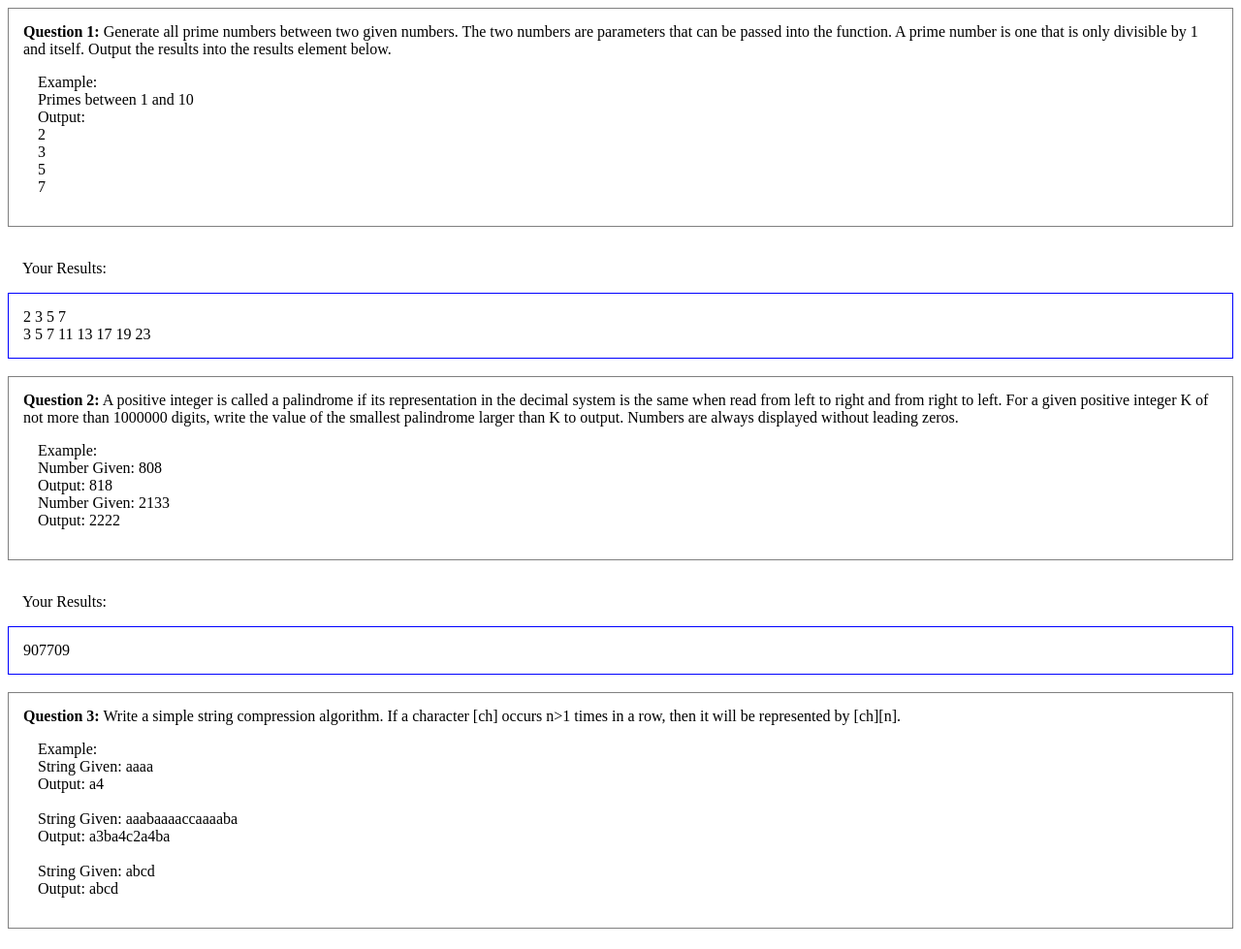
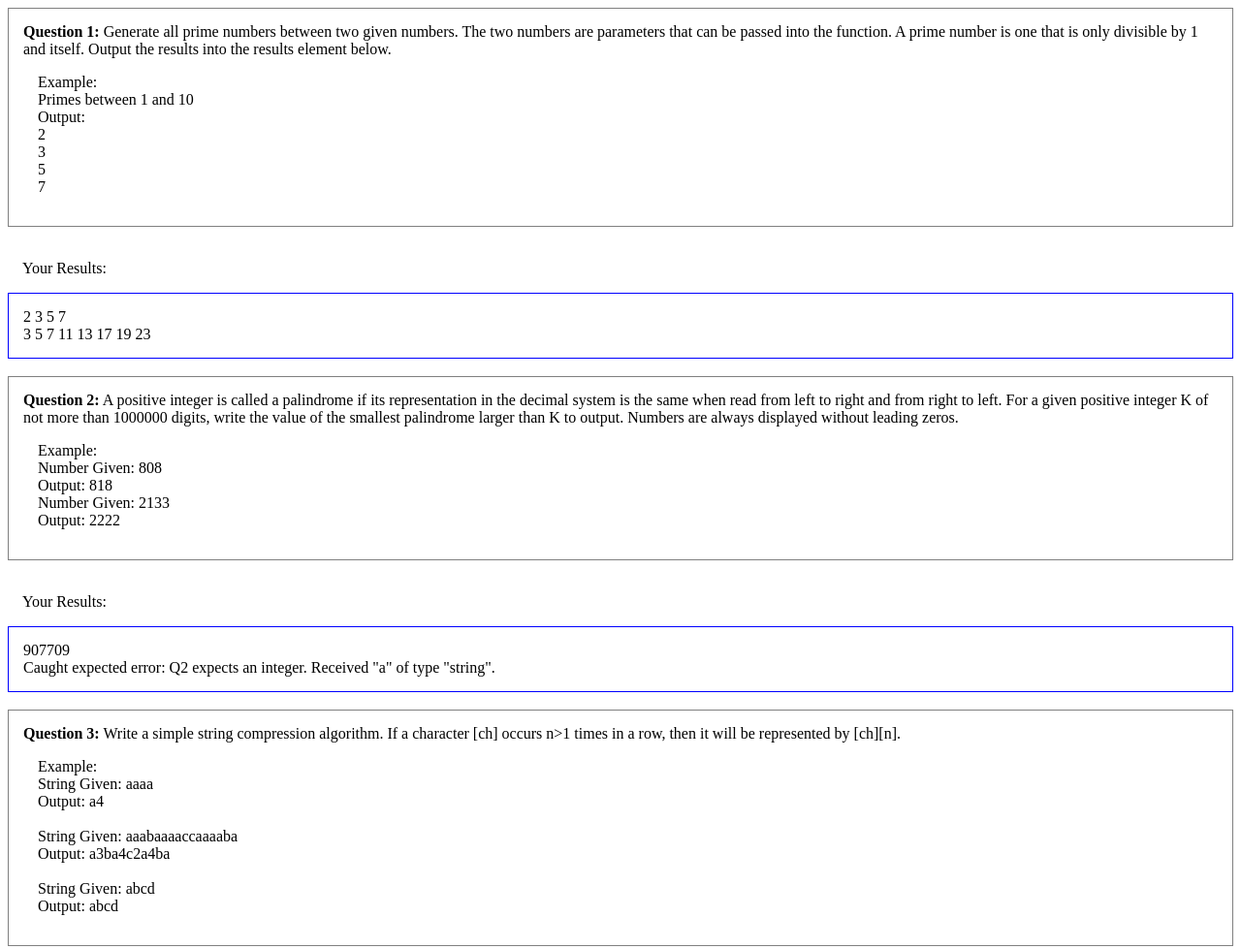
Before and after one commit to ccjoel/js-pandemic, a plain HTML site: page Questions.html in a window 1280 px wide. Shown: the top 979 px of the page at 97% size. Drawn offline with nearby package versions, Linux system fonts and the light colour scheme.

Commit message:
added validation to js functions

```diff
--- a/Questions.html
+++ b/Questions.html
@@ -49,15 +49,14 @@
 
         function Q1(number1, number2) {
             let returnValue = primes(number1, number2);
-
             return returnValue.join(' ');
         }
 
         /**
-         * Given a positive integer, returns if it is a palindrome
+         * Given a positive integer, returns if it is a palindrome.
          **/
         function isPalindrome(num) {
-            const asString = num + '';
+            const asString = num.toString();
 
             const reversed = asString
                 .split('')
@@ -67,19 +66,39 @@
             return asString === reversed;
         }
 
-        function Q2(number1) {
-            for (let counter = number1 + 1; counter < Number.MAX_SAFE_INTEGER; counter++) {
+        /**
+         * Given a positive integer K of max 1,000,000 digits
+         * return the next palindrome number, if it exists;
+         * 1,000,000 digits is larger than javascript's maximum JS number.
+         * Returns null if, given a valid input, cannot find the next palindrome within
+         * javascript's integer constraints.
+         **/
+        function Q2(K) {
+            if (!Number.isInteger(K)) {
+                throw new TypeError(`Q2 expects an integer. Received "${K}" of type "${typeof K}".`);
+            }
+            if (K < 0 || K > Number.MAX_SAFE_INTEGER) {
+                throw new RangeError(`Q2 expects a positive integer up to ${Number.MAX_SAFE_INTEGER}.`);
+            }
+
+            // Can still go over safest integer while searching
+            for (let counter = K + 1; counter < Number.MAX_SAFE_INTEGER; counter++) {
                 if (isPalindrome(counter)) {
                     return counter;
                 }
             }
+
             return null;
         }
 
         /**
-         * Given 'a', and 'aaab', returns 3
-         * Given 'a', and 'abb', returns 1
-         * Given 'a', and 'b', returns 0
+         * Scans a string for the length of the character repeating itself until
+         * a different character is found.
+         * That is,
+         * Given 'a', and 'aaab', returns 3.
+         * Given 'a', and 'abb', returns 1.
+         * Given 'a', and 'b', returns 0.
+         * @returns {number}
          **/
         function scanRepeated(character, str) {
             const re = new RegExp(`${character}+`);
@@ -88,10 +107,8 @@
             return result ? result[0].length : 0; // use lodash/get
         }
 
-        // TODO for the following alternatives: assert string1 of type string
-
-        // lookahead, with regex
-        function Q3(string1) {
+        // Compress lookahead, with partial regex
+        function compress_scan(string1) {
             let accumulator = '';
             let index = 0;
 
@@ -107,8 +124,11 @@
             return accumulator;
         }
 
-        // full lookahead insted of lookback
-        function Q3_ahead(string1) {
+        /**
+         * Given that lookbehind (store and compare to previous char) was more involved,
+         * implement by compressing and looking ahead.
+         **/
+        function compress_lookahead(string1) {
 
             let accumulator = '';
 
@@ -134,40 +154,76 @@
         }
 
         // Full regex solution, only capture group is one character
-        const Q3_regex = string1 =>
+        const compress_regex = string1 =>
             string1.replace(
                 /(.)\1+/g,
                 (fullMatch, character) => character + fullMatch.length
             );
 
-        /**
-        * Helpers
-        **/
+        function Q3(string1) {
+            if (typeof string1 !== 'string') {
+                throw new TypeError(`Expected argument for "string1" to be a string, received: ${string1}`);
+            }
+            return compress_lookahead(string1);
+        }
+
+        // ============================== Helpers =============================
         function appendNewLine(selector) {
             $(selector).append(document.createElement('br'));
         }
         function appendMultiple(selector, arrResults) {
+            const element = $(selector); // Find element once on dom
+            // Side effects only
             arrResults.forEach(result => {
-                $(selector).append(result || '{empty}');
+                element.append(result || '{empty}'); // So that we may account for  on results page.
                 appendNewLine(selector);
             });
         }
 
-        appendMultiple("#results1", [Q1(1, 10), Q1(3, 23)]);
+        // ================== Appending results to questions ===================
+        appendMultiple('#results1', [
+            Q1(1, 10),
+            Q1(3, 23)
+        ]);
 
-        $("#results2").append(Q2(907008));
+        const q2Selector = '#results2';
 
-        appendMultiple("#results3", [
-            Q3("aaabaaaaccaaaaba"),
-            Q3("a"),
-            Q3("1"),
-            Q3(""),
-            Q3_regex(""),
-            Q3_regex("aaabaaaaccaaaaba"),
-            Q3_regex("aaaa"),
-            Q3_regex("abcd"),
-            Q3_ahead("aabcb11")
+        $(q2Selector).append(Q2(907008));
+
+        appendNewLine(q2Selector);
+
+        // Example of Q2 that fails some validation
+        let q2error = null;
+        try {
+            q2error = Q2('a');
+        } catch(e) {
+            // We will always fallback to append regardless of error type
+            q2error = `Caught expected error: ${e.message}`;
+        }
+        $(q2Selector).append(q2error);
+
+        const q3Selector = '#results3';
+        appendMultiple(q3Selector, [
+            Q3('aaabaaaaccaaaaba'),
+            Q3('a'),
+            Q3('1'),
+            Q3(''),
+            compress_regex('aaabaaaaccaaaaba'),
+            compress_lookahead('aaaa'),
+            compress_lookahead('c'),
+            compress_lookahead('caaazwwbb'),
+            compress_regex('abcd'),
+            compress_scan('aabcb11')
         ]);
+
+        // Example of Q2 that fails some validation
+        let q3error = null;
+        try {
+            q3error = Q3(4);
+        } catch(e) {
+            q3error = `Caught expected error: ${e.message}.`;
+        }
+        $(q3Selector).append(q3error);
 
     });//]]>
 
```
